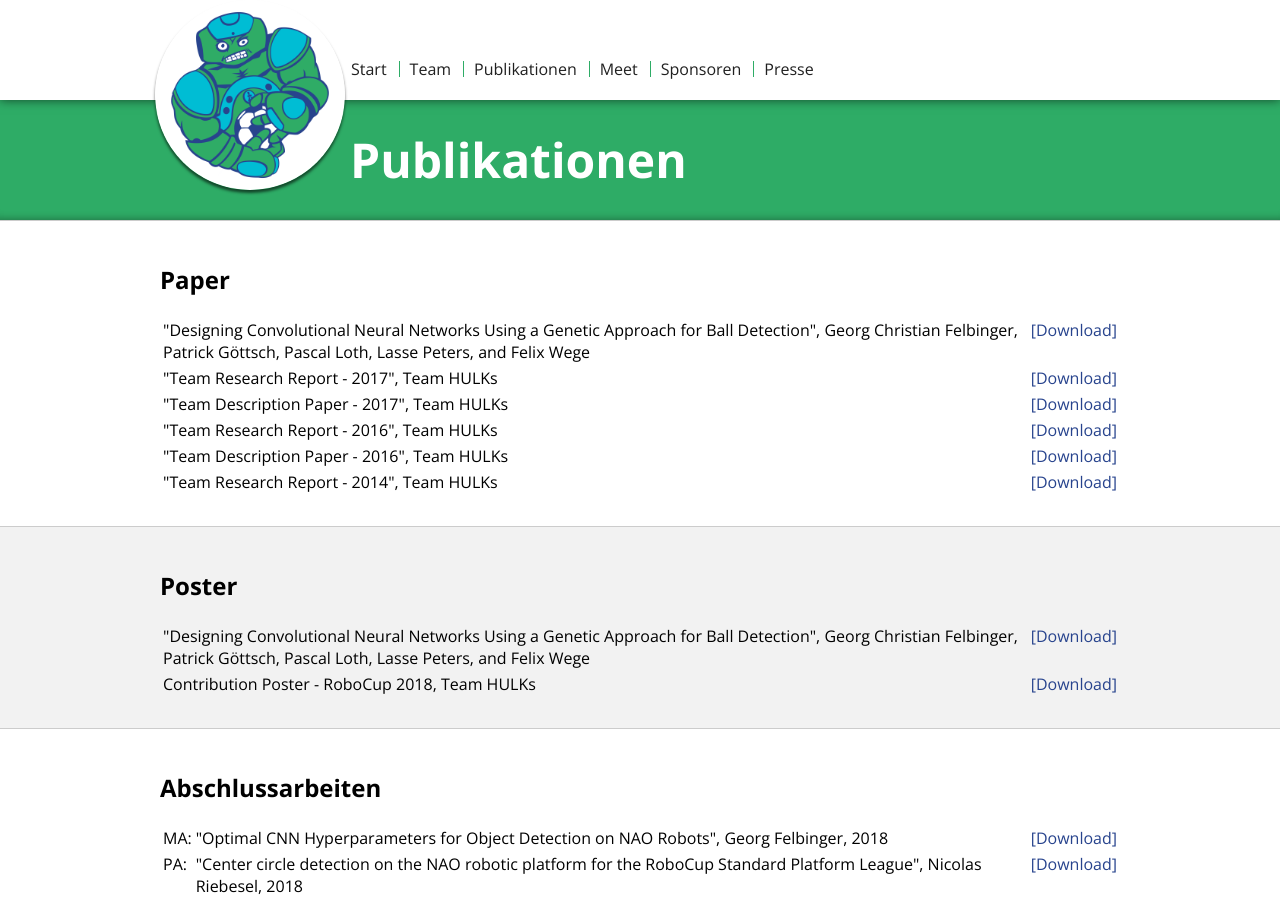
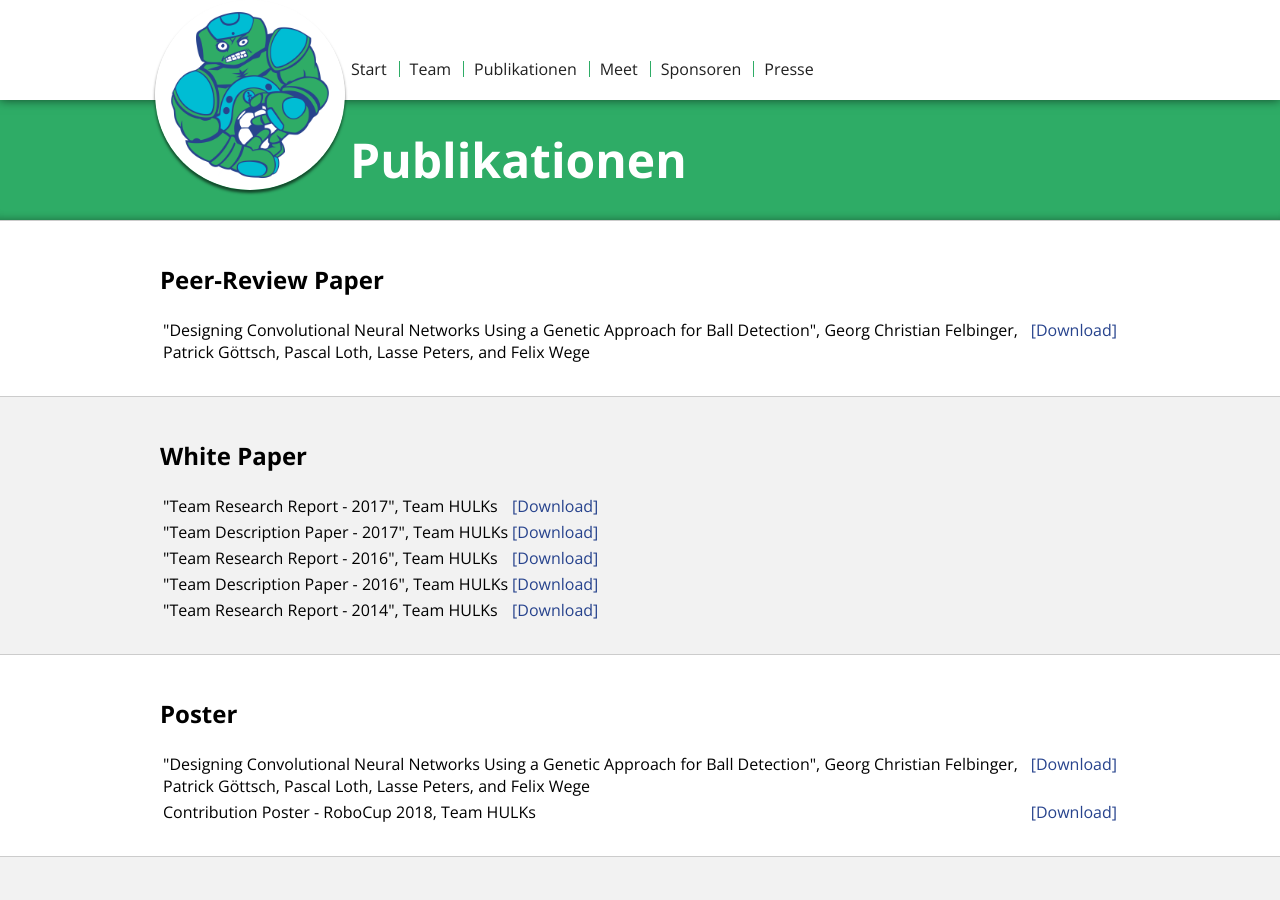
Before and after one commit to HULKs/hulks.github.io, a Jekyll site: the page built from publications/index.html, in a window 1280 px wide and 900 px high. Built offline with Jekyll 4.4.1, drawn with Linux system fonts in a browser that asks for light colours.

Commit message:
Split in peer review and white paper

```diff
--- a/publications/index.html
+++ b/publications/index.html
@@ -11,12 +11,20 @@ title: Publikationen
 
 <section>
   <div class="container">
-    <h2>Paper</h2>
+    <h2>Peer-Review Paper</h2>
     <table>
       <tr>
         <td>"Designing Convolutional Neural Networks Using a Genetic Approach for Ball Detection", Georg Christian Felbinger, Patrick Göttsch, Pascal Loth, Lasse Peters, and Felix Wege</td>
         <td valign="top"><a href="{{site.path}}/_files/Paper_Designing_Convolutional_Neural_Networks_Using_a_Genetic_Approach_for_Ball_Detection.pdf" target="_blank">[Download]</a></td>
       </tr>
+    </table>
+  </div>
+</section>
+
+<section>
+  <div class="container">
+    <h2>White Paper</h2>
+    <table>
       <tr>
         <td>"Team Research Report - 2017", Team HULKs</td>
         <td valign="top"><a href="{{site.path}}/_files/TRR_2017.pdf" target="_blank">[Download]</a></td>
```
